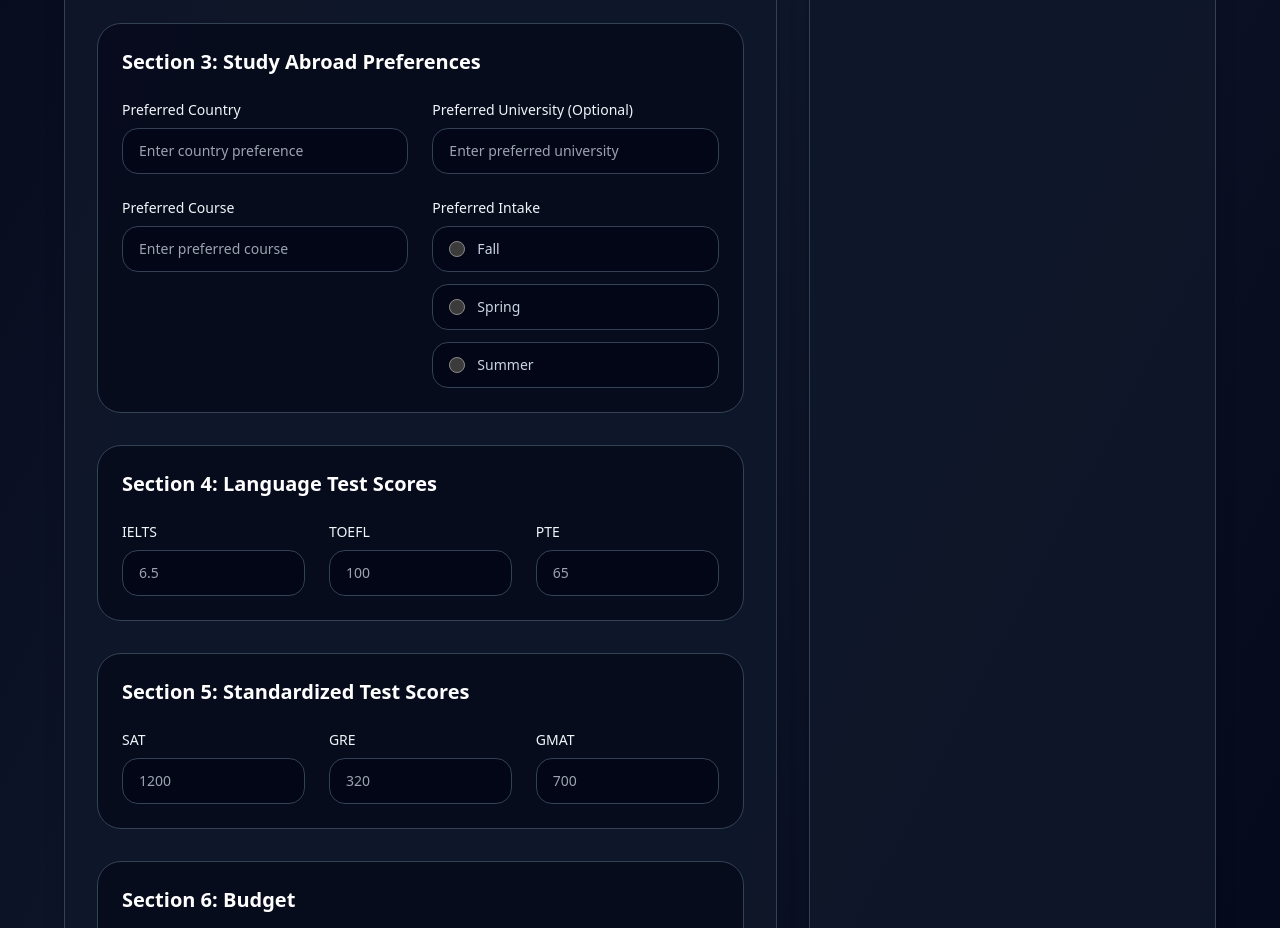
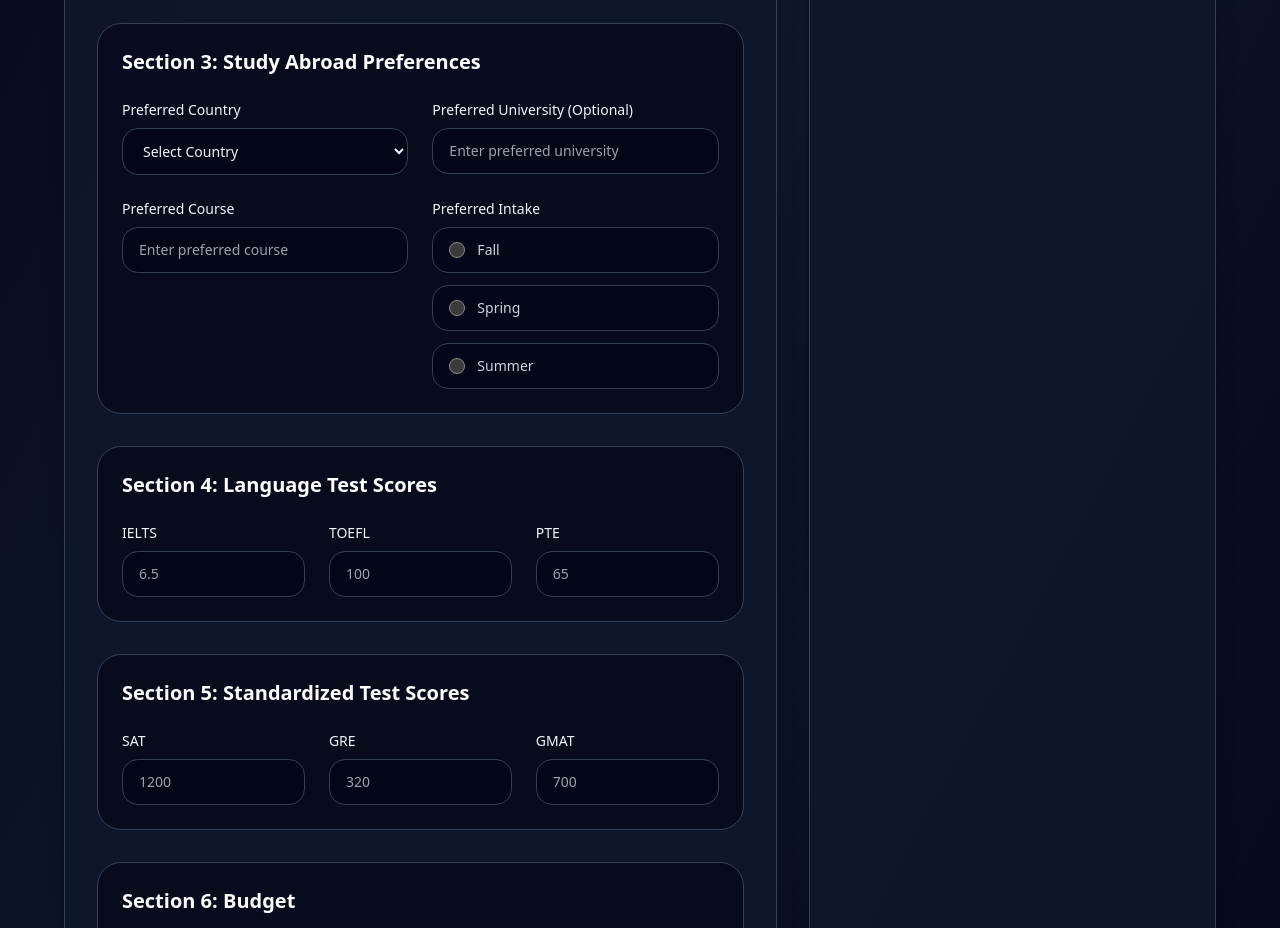
Before and after one commit to reeduversity/-careerpath-ai, a Next.js app: page /higher-education/international in a window 1280 px wide. Shown: the part 980-1908 px from the top of the page. Built offline with nearby package versions, Linux system fonts and the light colour scheme.

Commit message:
Restrict location inputs on higher education forms using dropdowns

```diff
--- a/app/higher-education/domestic/page.tsx
+++ b/app/higher-education/domestic/page.tsx
@@ -40,6 +40,16 @@ const budgets = [
   { value: "5-10-lakhs", label: "5-10 Lakhs" },
   { value: "10-20-lakhs", label: "10-20 Lakhs" },
   { value: "above-20-lakhs", label: "Above 20 Lakhs" }
+];
+
+const indianStates = [
+  "Andaman and Nicobar Islands", "Andhra Pradesh", "Arunachal Pradesh", "Assam", "Bihar",
+  "Chandigarh", "Chhattisgarh", "Dadra and Nagar Haveli", "Daman and Diu", "Delhi NCR",
+  "Goa", "Gujarat", "Haryana", "Himachal Pradesh", "Jammu and Kashmir", "Jharkhand",
+  "Karnataka", "Kerala", "Ladakh", "Lakshadweep", "Madhya Pradesh", "Maharashtra",
+  "Manipur", "Meghalaya", "Mizoram", "Nagaland", "Odisha", "Puducherry", "Punjab",
+  "Rajasthan", "Sikkim", "Tamil Nadu", "Telangana", "Tripura", "Uttar Pradesh",
+  "Uttarakhand", "West Bengal", "Anywhere in India"
 ];
 
 const examFieldMap: Record<string, Array<{ key: string; label: string; placeholder: string }>> = {
@@ -271,12 +281,16 @@ export default function DomesticEducation() {
                   />
                 </FieldWrapper>
                 <FieldWrapper label="Preferred Study Location" htmlFor="preferredStudyLocation" error={errors.preferredStudyLocation}>
-                  <Input
+                  <Select
                     id="preferredStudyLocation"
                     value={values.preferredStudyLocation}
                     onChange={(event) => handleChange("preferredStudyLocation", event.target.value)}
-                    placeholder="Enter preferred city, region or state"
-                  />
+                  >
+                    <option value="">Select Indian State / Region</option>
+                    {indianStates.map((state) => (
+                      <option key={state} value={state}>{state}</option>
+                    ))}
+                  </Select>
                 </FieldWrapper>
               </div>
 
--- a/app/higher-education/international/page.tsx
+++ b/app/higher-education/international/page.tsx
@@ -18,6 +18,11 @@ const budgets = [
   { value: "20-40-lakhs", label: "₹20-40 Lakhs" },
   { value: "40-60-lakhs", label: "₹40-60 Lakhs" },
   { value: "above-60-lakhs", label: "Above ₹60 Lakhs" }
+];
+
+const internationalCountries = [
+  "USA", "UK", "Canada", "Australia", "New Zealand", "Germany", "France",
+  "Singapore", "Ireland", "Netherlands", "Sweden", "Switzerland", "Italy", "Any"
 ];
 
 const defaultValues = {
@@ -264,12 +269,16 @@ export default function InternationalEducation() {
                 <h3 className="text-xl font-semibold text-white">Section 3: Study Abroad Preferences</h3>
                 <div className="grid gap-6 lg:grid-cols-2">
                   <FieldWrapper label="Preferred Country" htmlFor="preferredCountry" error={errors.preferredCountry}>
-                    <Input
-                      id="preferredCountry"
-                      value={values.preferredCountry}
-                      onChange={(event) => handleChange("preferredCountry", event.target.value)}
-                      placeholder="Enter country preference"
-                    />
+                  <Select
+                    id="preferredCountry"
+                    value={values.preferredCountry}
+                    onChange={(event) => handleChange("preferredCountry", event.target.value)}
+                  >
+                    <option value="">Select Country</option>
+                    {internationalCountries.map((country) => (
+                      <option key={country} value={country}>{country}</option>
+                    ))}
+                  </Select>
                   </FieldWrapper>
                   <FieldWrapper label="Preferred University (Optional)" htmlFor="preferredUniversity" error={errors.preferredUniversity}>
                     <Input
```
